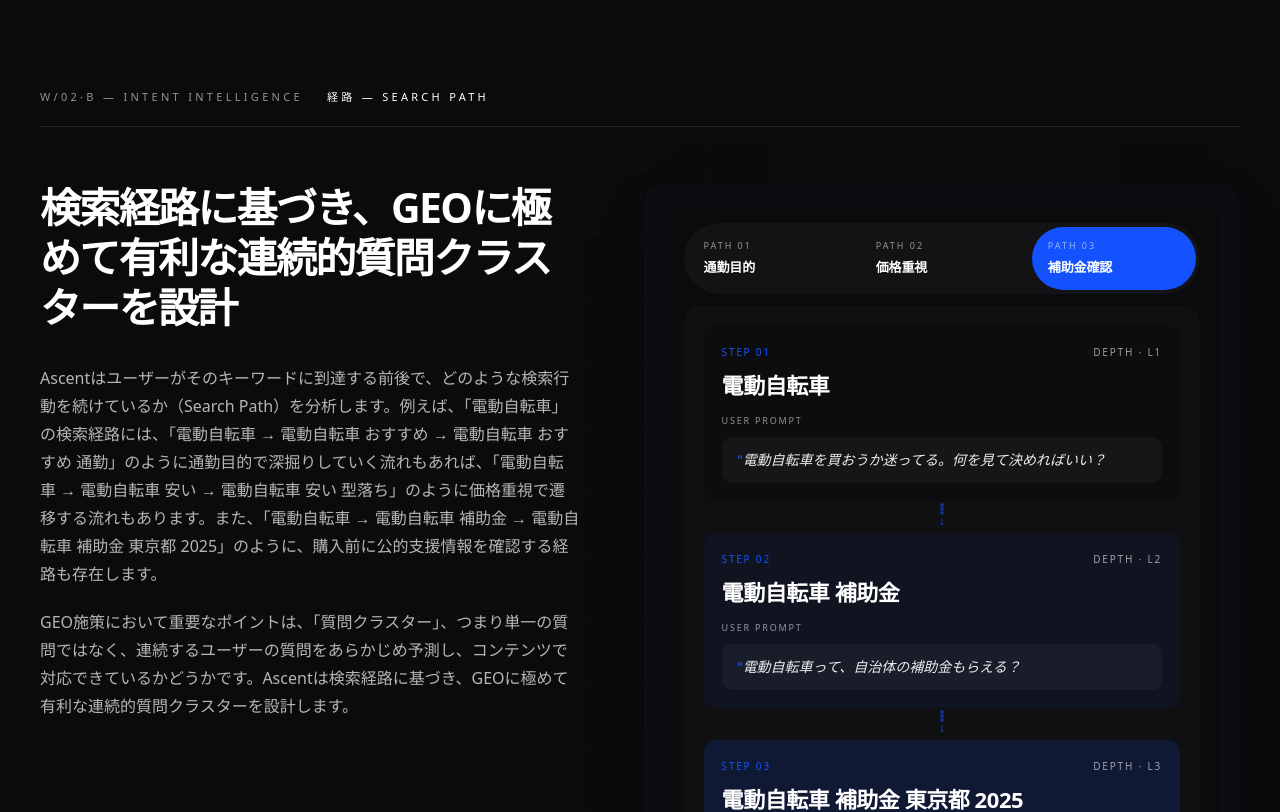
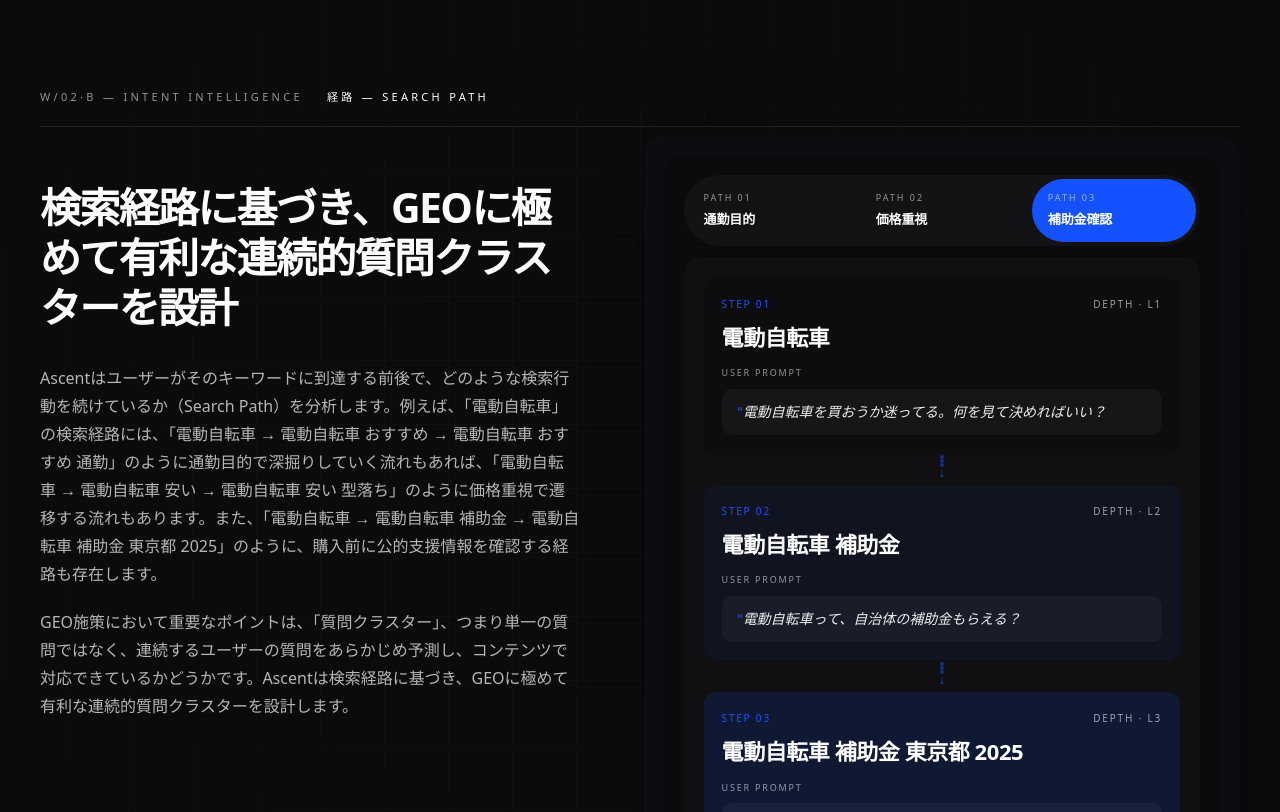
Before and after one commit to davidkim-ascent/geo_web, a Next.js app: page /why-ascent in a window 1280 px wide. Shown: the part 4300-5112 px from the top of the page. Built offline with nearby package versions, Linux system fonts and the light colour scheme; no server answers; a web font is replaced by a local one.

Commit message:
Raise why-ascent search path panel

```diff
--- a/src/app/why-ascent/page.tsx
+++ b/src/app/why-ascent/page.tsx
@@ -511,7 +511,9 @@
               </div>
             </div>
 
-            <SearchPathPanel />
+            <div className="lg:-mt-10 xl:-mt-12">
+              <SearchPathPanel />
+            </div>
           </div>
         </div>
       </section>
```
Also changed, not shown: 1 other file (tests, documents, lock files or other folders).
